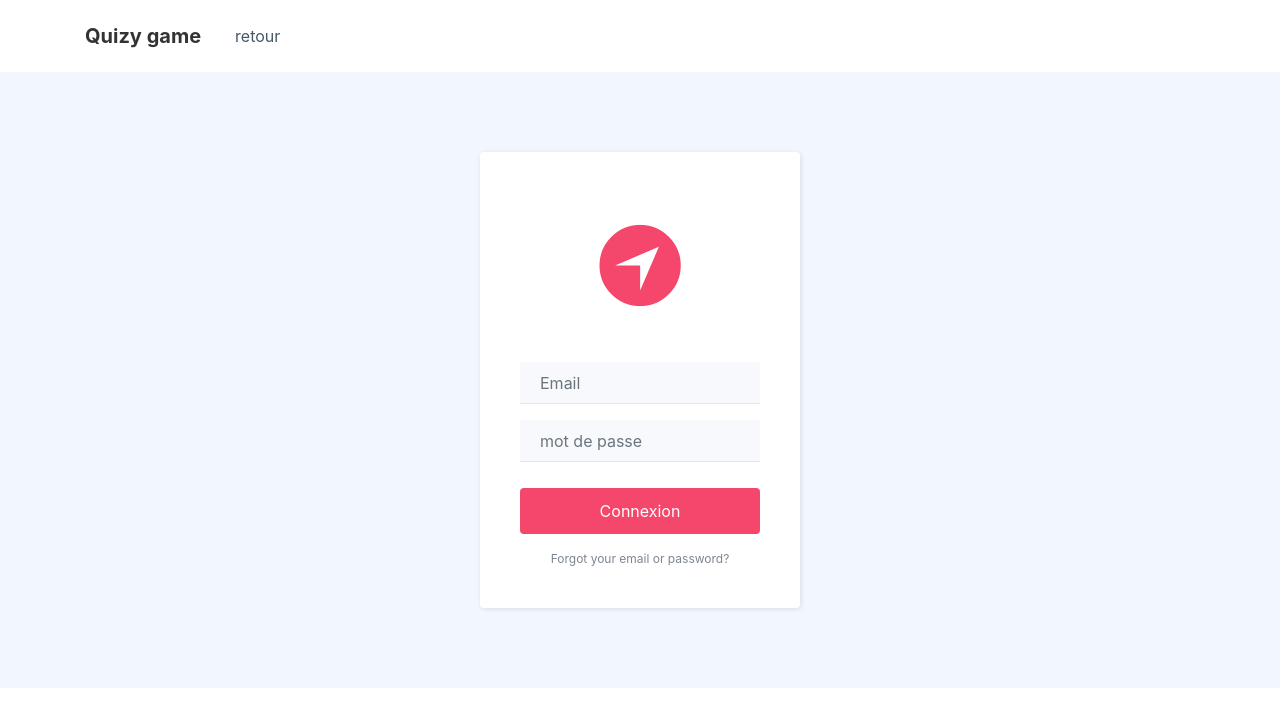
After one commit to Theo0x1337/Quiz, a Symfony app: template templates/inscription.html.twig in a window 1280 px wide. The commit adds this page. Shown: the top 727 px of the page. Run offline with Twig, Linux system fonts and the light colour scheme; the template is opened without the code that fills it, so the values that code supplies are empty; some libraries are stand-ins or nearby versions.

Commit message:
render connexion and index

```diff
--- /dev/null
+++ b/css/Login-Form-Clean.css
@@ -0,0 +1,67 @@
+.login-clean {
+  background: #f1f7fc;
+  padding: 80px 0;
+}
+
+.login-clean form {
+  max-width: 320px;
+  width: 90%;
+  margin: 0 auto;
+  background-color: #ffffff;
+  padding: 40px;
+  border-radius: 4px;
+  color: #505e6c;
+  box-shadow: 1px 1px 5px rgba(0,0,0,0.1);
+}
+
+.login-clean .illustration {
+  text-align: center;
+  padding: 0 0 20px;
+  font-size: 100px;
+  color: rgb(244,71,107);
+}
+
+.login-clean form .form-control {
+  background: #f7f9fc;
+  border: none;
+  border-bottom: 1px solid #dfe7f1;
+  border-radius: 0;
+  box-shadow: none;
+  outline: none;
+  color: inherit;
+  text-indent: 8px;
+  height: 42px;
+}
+
+.login-clean form .btn-primary {
+  background: #f4476b;
+  border: none;
+  border-radius: 4px;
+  padding: 11px;
+  box-shadow: none;
+  margin-top: 26px;
+  text-shadow: none;
+  outline: none !important;
+}
+
+.login-clean form .btn-primary:hover, .login-clean form .btn-primary:active {
+  background: #eb3b60;
+}
+
+.login-clean form .btn-primary:active {
+  transform: translateY(1px);
+}
+
+.login-clean form .forgot {
+  display: block;
+  text-align: center;
+  font-size: 12px;
+  color: #6f7a85;
+  opacity: 0.9;
+  text-decoration: none;
+}
+
+.login-clean form .forgot:hover, .login-clean form .forgot:active {
+  opacity: 1;
+  text-decoration: none;
+}
--- a/templates/index.html.twig
+++ b/templates/index.html.twig
@@ -20,7 +20,7 @@
             <ul class="nav navbar-nav mr-auto">
                 <li class="nav-item" role="presentation"><a class="nav-link" href="#">Les quiz</a></li>
                 <li class="nav-item" role="presentation"><a class="nav-link" href="#">à propos</a></li>
-            </ul><span class="navbar-text actions"> <a class="login" href="#">Log In</a><a class="btn btn-light action-button" role="button" href="#">Sign Up</a></span></div>
+            </ul><span class="navbar-text actions"> <a class="login" href="#">Connexion</a><a class="btn btn-light action-button" role="button" href="#">Inscription</a></span></div>
     </div>
 </nav>
 <div class="carousel slide" data-ride="carousel" id="carousel-1">
--- /dev/null
+++ b/templates/inscription.html.twig
@@ -0,0 +1,38 @@
+<!DOCTYPE html>
+<html>
+
+<head>
+    <meta charset="utf-8">
+    <meta name="viewport" content="width=device-width, initial-scale=1.0, shrink-to-fit=no">
+    <title>Untitled</title>
+    <link rel="stylesheet" href="https://cdnjs.cloudflare.com/ajax/libs/twitter-bootstrap/4.4.1/css/bootstrap.min.css">
+    <link rel="stylesheet" href="https://cdnjs.cloudflare.com/ajax/libs/ionicons/2.0.1/css/ionicons.min.css">
+    <link rel="stylesheet" href="../css/Login-Form-Clean.css">
+    <link rel="stylesheet" href="../css/Navigation-with-Button.css">
+    <link rel="stylesheet" href="../css/styles.css">
+</head>
+
+<body>
+<nav class="navbar navbar-light navbar-expand-md navigation-clean-button">
+    <div class="container"><a class="navbar-brand" href="#">Quizy game</a><button data-toggle="collapse" class="navbar-toggler" data-target="#navcol-1"><span class="sr-only">Toggle navigation</span><span class="navbar-toggler-icon"></span></button>
+        <div class="collapse navbar-collapse"
+             id="navcol-1">
+            <ul class="nav navbar-nav mr-auto">
+                <li class="nav-item" role="presentation"><a class="nav-link" href="#">retour</a></li>
+            </ul>
+        </div>
+    </div>
+</nav>
+<div class="login-clean">
+    <form method="post">
+        <h2 class="sr-only">Login Form</h2>
+        <div class="illustration"><i class="icon ion-ios-navigate"></i></div>
+        <div class="form-group"><input class="form-control" type="email" name="email" placeholder="Email"></div>
+        <div class="form-group"><input class="form-control" type="password" name="password" placeholder="mot de passe"></div>
+        <div class="form-group"><button class="btn btn-primary btn-block" type="submit">Connexion</button></div><a class="forgot" href="#">Forgot your email or password?</a></form>
+</div>
+<script src="https://cdnjs.cloudflare.com/ajax/libs/jquery/3.4.1/jquery.min.js"></script>
+<script src="https://cdnjs.cloudflare.com/ajax/libs/twitter-bootstrap/4.4.1/js/bootstrap.bundle.min.js"></script>
+</body>
+
+</html>
```
Also changed, not shown: composer.json (added, +87 -0 lines), config/routes.yaml (+6 -2 lines), src/Controller/InscriptionController.php (added, +13 -0 lines).
